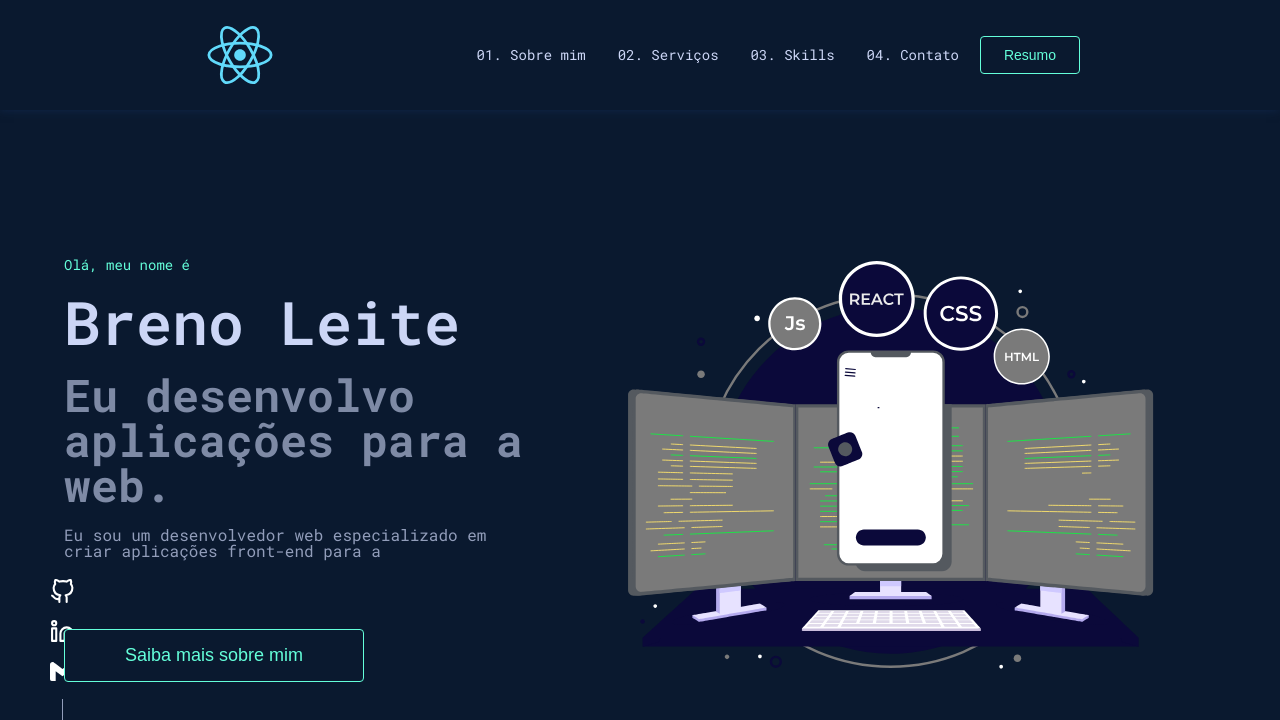
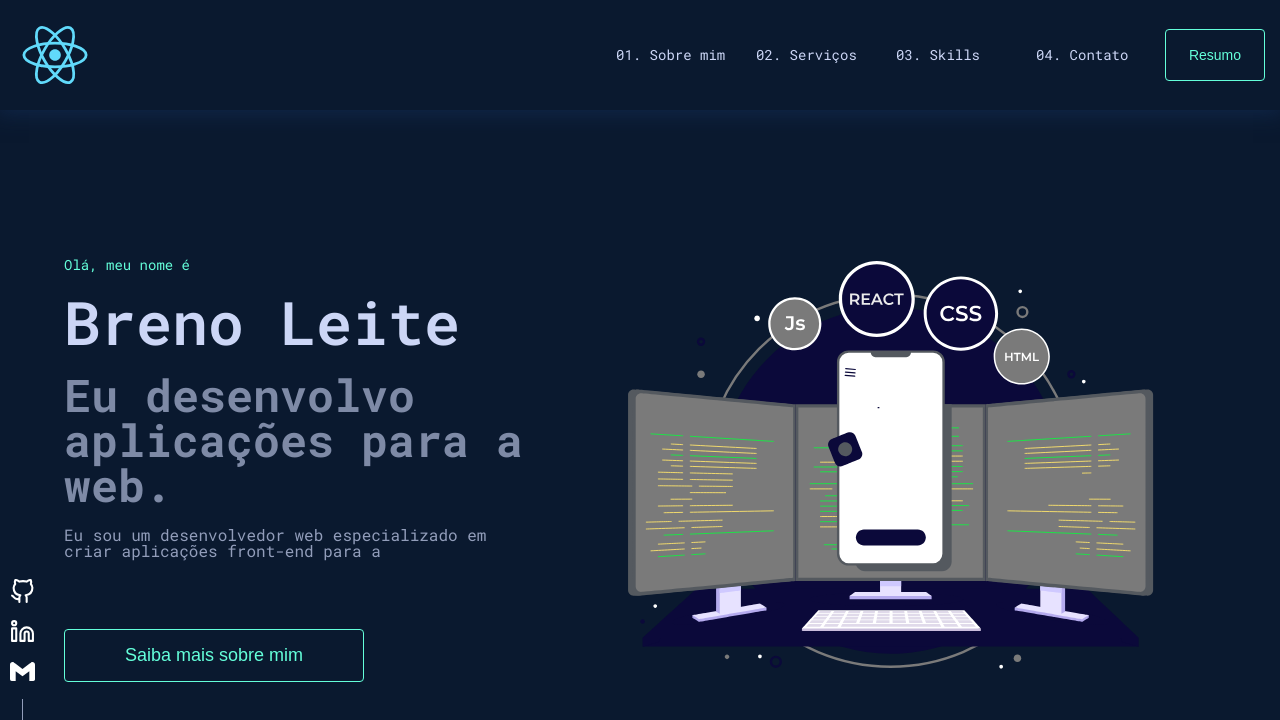
Before and after one commit to brenoleitep/Meu-Portfolio, a React (Vite) app: page / in a window 1280 px wide. Shown: the top 720 px of the page. Built offline with nearby package versions, Linux system fonts and the light colour scheme.

Commit message:
Feat: menu hamburguer adicionado

```diff
--- /dev/null
+++ b/src/components/Header/Burger.jsx
@@ -0,0 +1,57 @@
+import { useState } from "react";
+import styled from "styled-components";
+import RightNav from "./RightNav";
+
+const StyledBurger = styled.div`
+  width: 2rem;
+  height: 2rem;
+  position: fixed;
+  top: 15px;
+  right: 20px;
+  z-index: 30;
+  display: none;
+
+  @media (max-width: 768px) {
+    height: 80px;
+    display: flex;
+    gap: 8px;
+    flex-flow: column nowrap;
+    -webkit-box-align: center;
+    justify-content: center;
+  }
+  div {
+    width: 2rem;
+    height: 0.25rem;
+    background-color: ${({ open }) => (open ? "#64ffda" : "#64ffda")};
+    border-radius: 10px;
+    transform-origin: 1px;
+    transition: all 0.3s linear;
+    &:nth-child(1) {
+      transform: ${({ open }) => (open ? "rotate(45deg)" : "rotate(0)")};
+    }
+    &:nth-child(2) {
+      transform: ${({ open }) => (open ? "translateX(100%)" : "translateX(0)")};
+      opacity: ${({ open }) => (open ? 0 : 1)};
+    }
+    &:nth-child(3) {
+      transform: ${({ open }) => (open ? "rotate(-45deg)" : "rotate(0)")};
+    }
+  }
+`;
+
+const Burger = () => {
+  const [open, setOpen] = useState(false);
+
+  return (
+    <>
+      <StyledBurger open={open} onClick={() => setOpen(!open)}>
+        <div />
+        <div />
+        <div />
+      </StyledBurger>
+      <RightNav open={open} />
+    </>
+  );
+};
+
+export default Burger;
--- /dev/null
+++ b/src/components/Header/RightNav.jsx
@@ -0,0 +1,49 @@
+import styled from "styled-components";
+
+const Ul = styled.ul`
+  list-style: none;
+  display: flex;
+  flex-flow: row nowrap;
+
+  li {
+    padding: 18px 10px;
+  }
+
+  @media (max-width: 768px) {
+    flex-flow: column nowrap;
+    background-color: #0d2538;
+    position: fixed;
+    transform: ${({ open }) => (open ? "translateX(0)" : "translateX(100%)")};
+    top: 0;
+    right: 0;
+    height: 100vh;
+    width: 300px;
+    padding-top: 3.5rem;
+    transition: transform 0.3s ease-in-out;
+    z-index: 20;
+
+    display: flex;
+    align-items: center;
+    gap: 40px;
+    justify-content: center;
+
+    li {
+      color: #fff;
+    }
+  }
+`;
+
+const RightNav = ({ open }) => {
+  return (
+    <Ul open={open}>
+      <li>01. Sobre mim</li>
+      <li>02. Serviços</li>
+      <li>03. Skills</li>
+      <li>04. Contato</li>
+
+      <button>Resumo</button>
+    </Ul>
+  );
+};
+
+export default RightNav;
--- a/src/components/Header/index.jsx
+++ b/src/components/Header/index.jsx
@@ -3,6 +3,7 @@ import reactIcon from "../Lotties/react.json";
 import { StyledHeader, StyledLottie } from "./style";
 import AOS from "aos";
 import "aos/dist/aos.css";
+import Burger from "./Burger";
 
 const Header = () => {
   return (
@@ -13,14 +14,16 @@ const Header = () => {
         </div>
       </StyledLottie>
 
-      <ul>
+      {/* <ul>
         <li>01. Sobre mim</li>
         <li>02. Serviços</li>
         <li>03. Skills</li>
         <li>04. Contato</li>
 
         <button>Resumo</button>
-      </ul>
+      </ul> */}
+
+      <Burger />
     </StyledHeader>
   );
 };
--- a/src/components/Header/style.js
+++ b/src/components/Header/style.js
@@ -1,25 +1,16 @@
 import styled from "styled-components";
 
-export const StyledHeader = styled.header`
+export const StyledHeader = styled.nav`
   display: flex;
-  width: 100%;
+  min-width: 100%;
   flex-direction: row;
   justify-content: space-between;
   align-items: center;
   top: 0px;
-  padding: 15px 200px;
-  box-shadow: #10274a -1px 0px 9px 0px;
-
-  /* @media (max-width: 760px) {
-    display: none;
-  } */
+  padding: 15px;
+  box-shadow: #10274a 0 0 20px 3px;
 
   ul {
-    display: flex;
-    gap: 10px;
-    font-size: 18px;
-    align-items: center;
-
     button {
       width: 100px;
       padding: 10px;
@@ -42,6 +33,7 @@ export const StyledHeader = styled.header`
     border: 1px solid #0a192f;
     color: #ccd6f6;
     font-size: 14px;
+    width: 140px;
     transition: all 0.25s cubic-bezier(0.645, 0.045, 0.355, 1);
 
     :hover {
--- a/src/components/Socials/style.js
+++ b/src/components/Socials/style.js
@@ -5,14 +5,14 @@ export const StyledLine = styled.div`
   opacity: 70%;
   height: 100px;
 
-  @media (max-width: 760px) {
+  @media (max-width: 1080px) {
     display: none;
   }
 `;
 
 export const StyledIcons = styled.div`
   position: fixed;
-  left: 50px;
+  left: 10px;
   bottom: 1px;
   display: flex;
   flex-direction: column;
```
Also changed, not shown: 1 other file (tests, documents, lock files or other folders).
